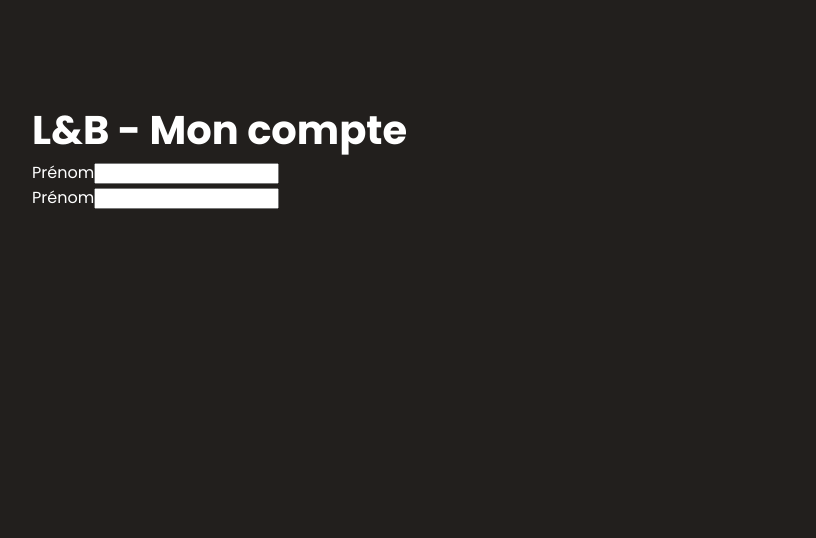
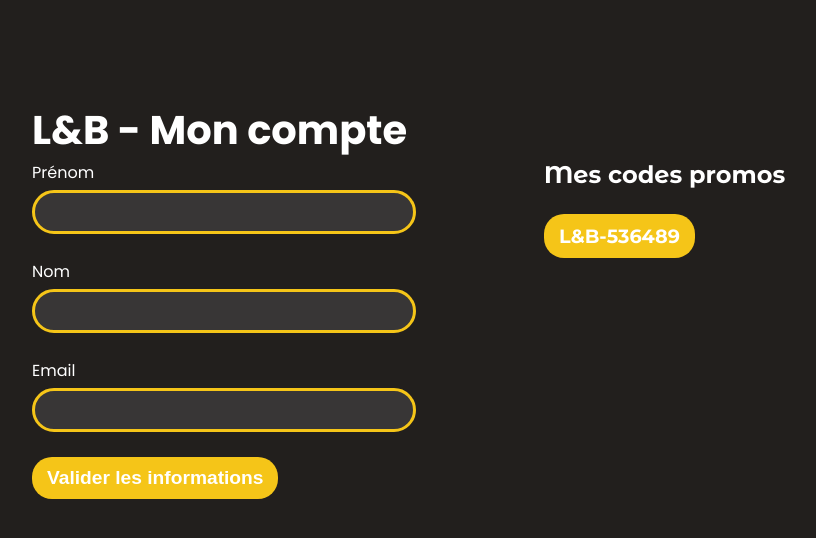
Before and after one commit to Draxx0/L-B-Burgers, a React (Create React App) app: page /account in a window 1280 px wide. Shown: the top 538 px of the page, without its empty margins (96-912 px from the left). Built offline with nearby package versions, Linux system fonts and the light colour scheme.

Commit message:
account view + new easter egg code promo added + on code promo submit check if already use or not and toast in consequencies

```diff
--- a/src/App.jsx
+++ b/src/App.jsx
@@ -15,6 +15,12 @@ function App() {
   const [basket, setBasket] = useState([]);
   const [basketTotalPrice, setBasketTotalPrice] = useState(0);
   const [isAuth, setIsAuth] = useState(false);
+  const [couponCode, setCouponCode] = useState([
+    {
+      code: "L&B-536489",
+      isAlreadyUsed: false,
+    },
+  ]);
 
   const fetchBurgers = () => {
     fetch("./data/burgers.json")
@@ -41,6 +47,8 @@ function App() {
           isShopActive={isShopActive}
           setIsShopActive={setIsShopActive}
           isAuth={isAuth}
+          setCouponCode={setCouponCode}
+          couponCode={couponCode}
         />
         <Shop
           isShopActive={isShopActive}
@@ -62,8 +70,9 @@ function App() {
           basketTotalPrice={basketTotalPrice}
           setBasketTotalPrice={setBasketTotalPrice}
           setIsAuth={setIsAuth}
+          couponCode={couponCode}
         />
-        <Footer isAuth={isAuth} setIsAuth={setIsAuth}/>
+        <Footer isAuth={isAuth} setIsAuth={setIsAuth} />
       </BrowserRouter>
     </div>
   );
--- a/src/App.scss
+++ b/src/App.scss
@@ -103,6 +103,8 @@ input:focus::placeholder {
     color: white;
     font-weight: bold;
     width: fit-content;
+    transition: .3s ease-in-out all;
+    cursor: pointer;
 
     &:hover {
         opacity: 70%;
--- a/src/components/Coupon/Coupon.jsx
+++ b/src/components/Coupon/Coupon.jsx
@@ -6,6 +6,7 @@ const CouponCode = ({ user, isHomeLoaded, setIsHomeLoaded }) => {
   const handleClick = () => {
     navigator.clipboard.writeText("L&B-536489");
     toast.success("Code copié avec succès !");
+    setIsHomeLoaded(!isHomeLoaded);
   };
   return (
     <div className={isHomeLoaded ? "coupon-code active-coupon" : "coupon-code"}>
--- a/src/routes/RoutesComponent.jsx
+++ b/src/routes/RoutesComponent.jsx
@@ -5,16 +5,18 @@ import Contact from "../views/Contact/Contact";
 import Home from "../views/Home/Home";
 import Menus from "../views/Menus/Menus";
 import Order from "../views/Order/Order";
+import Error from "../views/Error/Error";
 
-const RoutesComponent = ({user, setIsAuth, burgers, menus, setUser, isShopActive, setIsShopActive, basket, setBasket, basketTotalPrice, setBasketTotalPrice}) => {
+const RoutesComponent = ({user, setIsAuth, burgers, menus, setUser, isShopActive, setIsShopActive, basket, setBasket, basketTotalPrice, setBasketTotalPrice, couponCode}) => {
   return (
     <Routes>
       <Route path="/" element={<Auth setUser={setUser} setIsAuth={setIsAuth}/>} />
       <Route path="/home" element={<Home isShopActive={isShopActive} setIsShopActive={setIsShopActive} burgers={burgers} user={user}/>} />
       <Route path="/menus" element={<Menus menus={menus} basket={basket} setBasket={setBasket} basketTotalPrice={basketTotalPrice} setBasketTotalPrice={setBasketTotalPrice}/>} />
       <Route path="/contact" element={<Contact user={user} />} />
-      <Route path="/account" element={<Account user={user} setUser={setUser} />} />
-      <Route path="/order" element={<Order basketTotalPrice={basketTotalPrice} setBasketTotalPrice={setBasketTotalPrice} basket={basket}/>} />
+      <Route path="/account" element={<Account user={user} setUser={setUser} couponCode={couponCode} />} />
+      <Route path="/order" element={<Order basketTotalPrice={basketTotalPrice} setBasketTotalPrice={setBasketTotalPrice} basket={basket} couponCode={couponCode} />} />
+      <Route path="*" element={<Error />} />
     </Routes>
   );
 };
--- a/src/views/Account/Account.jsx
+++ b/src/views/Account/Account.jsx
@@ -1,27 +1,98 @@
+import { useState } from "react";
+import { ToastContainer, toast } from "react-toastify";
 import "./Account.scss";
 
-const Account = ({ user, setUser }) => {
-  const { firstName, lastName } = user;
+const Account = ({ user, setUser, couponCode }) => {
+  const [credentials, setCredentials] = useState({});
+  const { firstname, lastname, email } = user;
+
+  const handleFocus = (e) => {
+    setUser({ ...user, [e.target.name]: null });
+  };
+
+  const handleChange = (e) => {
+    const { name, value } = e.target;
+    setCredentials({ ...credentials, [name]: value });
+  };
+
+  const handleSubmit = (e) => {
+    e.preventDefault();
+    setUser({ ...user, ...credentials });
+    toast.success("Vos informations ont bien été modifiées");
+  };
+
+  const handleCopyCode = (index) => {
+    navigator.clipboard.writeText(couponCode[index].code);
+    toast.success(`Le code ${couponCode[index].code} copié avec succès !`);
+  };
+
   return (
     <section id="account">
       <h1 className="page-title">L&B - Mon compte</h1>
 
-      <form className="account-form">
+      <div className="row">
+        <form className="account-form" onSubmit={(e) => handleSubmit(e)}>
           <div className="form-group">
             <label htmlFor="firstName">Prénom</label>
             <input
               type="text"
-            name="firstName"
+              name="firstname"
               id="firstName"
-            value={firstName}
+              value={firstname}
+              onChange={(e) => handleChange(e)}
+              onFocus={(e) => handleFocus(e)}
+              required
             />
           </div>
 
           <div className="form-group">
-          <label htmlFor="lastName">Prénom</label>
-          <input type="text" name="lastName" id="lastName" value={lastName} />
+            <label htmlFor="lastName">Nom</label>
+            <input
+              type="text"
+              name="lastname"
+              id="lastName"
+              value={lastname}
+              onChange={(e) => handleChange(e)}
+              onFocus={(e) => handleFocus(e)}
+              required
+            />
           </div>
+
+          <div className="form-group">
+            <label htmlFor="email">Email</label>
+            <input
+              type="email"
+              name="email"
+              id="email"
+              value={email}
+              onChange={(e) => handleChange(e)}
+              onFocus={(e) => handleFocus(e)}
+              required
+            />
+          </div>
+
+          <input
+            type="submit"
+            className="yellow-button"
+            value="Valider les informations"
+          />
         </form>
+
+        <div className="coupon-code-container">
+          <h2 className="coupon-code-title">Mes codes promos</h2>
+          {couponCode.map((coupon, index) => (
+            <button
+              className="coupon-code-text yellow-button"
+              onClick={() => handleCopyCode(index)}
+              key={coupon}
+            >
+              {coupon.code}
+            </button>
+          ))}
+        </div>
+      </div>
+
+      <ToastContainer />
     </section>
   );
 };
--- a/src/views/Account/Account.scss
+++ b/src/views/Account/Account.scss
@@ -1,4 +1,45 @@
 #account {
     width: 80%;
     margin: 100px auto auto auto;
+
+    .row {
+        width: 100%;
+        align-items: flex-start;
+    }
+
+    .account-form {
+        display: flex;
+        flex-direction: column;
+        gap: 25px;
+        width: 50%;
+
+        .form-group {
+            display: flex;
+            flex-direction: column;
+            gap: 5px;
+
+            input {
+                outline: none;
+                border-radius: 50px;
+                border: 3px solid #f5c518;
+                padding: 10px 20px;
+                width: 75%;
+                background-color: #383636;
+                color: white;
+                font-weight: bold;
+                font-size: 1rem;
+
+                &::placeholder {
+                    transition: .3s ease-in-out all;
+                    color: rgb(188, 188, 188);
+                }
+            }
+        }
+    }
+
+    .coupon-code-container {
+        display: flex;
+        flex-direction: column;
+        gap: 25px;
+    }
 }
--- a/src/views/Auth/Auth.jsx
+++ b/src/views/Auth/Auth.jsx
@@ -17,7 +17,6 @@ const Auth = ({ setUser, setIsAuth }) => {
   const handleChange = (e) => {
     const { name, value } = e.target;
     setCredentials({ ...credentials, [name]: value });
-    localStorage.setItem("credentials", JSON.stringify(credentials));
   };
   return (
     <div className="auth">
@@ -43,6 +42,17 @@ const Auth = ({ setUser, setIsAuth }) => {
             onChange={(e) => handleChange(e)}
           />
         </div>
+
+        <div className="form-group">
+          <label className="input-label">Votre email</label>
+          <input
+            type="text"
+            name="email"
+            className="input-auth"
+            required
+            onChange={(e) => handleChange(e)}
+          />
+        </div>
         <input type="submit" value="GO !" />
       </form>
     </div>
--- /dev/null
+++ b/src/views/Error/Error.jsx
@@ -0,0 +1,26 @@
+import "./Error.scss";
+import Logo from "../../assets/img/logo-2x.png";
+import { useNavigate } from "react-router-dom";
+
+const Error = () => {
+  const navigate = useNavigate();
+
+  const handleClick = () => {
+    navigate(-1);
+  };
+
+  return (
+    <div className="error">
+      <img src={Logo} alt="" />
+      <div className="container">
+        <h1>Erreur 404</h1>
+        <p>La page que vous recherchez n'existe pas</p>
+        <button className="yellow-button" onClick={() => handleClick()}>
+          Revenir à la dernière page
+        </button>
+      </div>
+    </div>
+  );
+};
+
+export default Error;
--- /dev/null
+++ b/src/views/Error/Error.scss
@@ -0,0 +1,32 @@
+.error {
+    height: 100vh;
+    background-image: url('../../assets/img/BG.png');
+    background-size: cover;
+    background-repeat: no-repeat;
+    background-position: center;
+    display: flex;
+    flex-direction: column;
+    justify-content: center;
+    align-items: center;
+    gap: 50px;
+
+    .container {
+        display: flex;
+        flex-direction: column;
+        align-items: center;
+        gap: 5px;
+
+        h1 {
+            font-size: 5rem;
+            font-weight: 600;
+            color: #f5c518;
+            font-family: 'Poppins', sans-serif;
+        }
+
+        p {
+            font-size: 2rem;
+            font-weight: 600;
+            font-family: 'Poppins', sans-serif;
+        }
+    }
+}
--- a/src/views/Order/Order.jsx
+++ b/src/views/Order/Order.jsx
@@ -2,17 +2,16 @@ import { useState } from "react";
 import { ToastContainer, toast } from "react-toastify";
 import "./Order.scss";
 
-const Order = ({ basket, basketTotalPrice, setBasketTotalPrice }) => {
-  const [code, setCode] = useState("");
+const Order = ({
+  basket,
+  basketTotalPrice,
+  setBasketTotalPrice,
+  couponCode,
+}) => {
+  const [coupon, setCoupon] = useState("");
   const [credentials, setCredentials] = useState({});
-  const [alreadyUsed, setAlreadyUsed] = useState(false);
 
-  const handleSubmit = (e) => {
-    e.preventDefault();
-
-    if (code === "L&B-536489" && !alreadyUsed) {
-      setBasketTotalPrice(basketTotalPrice * 0.85);
-      setAlreadyUsed(true);
+  const promoApply = () => {
     toast.success("Code promo appliqué !", {
       position: "bottom-right",
       autoClose: 2000,
@@ -22,10 +21,10 @@ const Order = ({ basket, basketTotalPrice, setBasketTotalPrice }) => {
       draggable: true,
       progress: undefined,
     });
-    }
+  };
 
-    if (code === "") {
-      toast.error("Veuillez entrer un code promo", {
+  const promoError = () => {
+    toast.error("Veuillez entrer un code promo !", {
       position: "bottom-right",
       autoClose: 2000,
       hideProgressBar: false,
@@ -34,9 +33,9 @@ const Order = ({ basket, basketTotalPrice, setBasketTotalPrice }) => {
       draggable: true,
       progress: undefined,
     });
-    }
+  };
 
-    if (code !== "L&B-536489" && code !== "") {
+  const promoInvalid = () => {
     toast.error("Code promo invalide !", {
       position: "bottom-right",
       autoClose: 2000,
@@ -46,9 +45,9 @@ const Order = ({ basket, basketTotalPrice, setBasketTotalPrice }) => {
       draggable: true,
       progress: undefined,
     });
-    }
+  };
 
-    if (alreadyUsed && code === "L&B-536489") {
+  const promoAlreadyUsed = () => {
     toast.error("Code promo déjà utilisé", {
       position: "bottom-right",
       autoClose: 2000,
@@ -58,6 +57,53 @@ const Order = ({ basket, basketTotalPrice, setBasketTotalPrice }) => {
       draggable: true,
       progress: undefined,
     });
+  };
+
+  const handleSubmit = (e) => {
+    e.preventDefault();
+    if (
+      coupon === couponCode[0].code &&
+      couponCode[0].isAlreadyUsed === false
+    ) {
+      setBasketTotalPrice(basketTotalPrice * 0.85);
+      couponCode[0].isAlreadyUsed = true;
+      promoApply();
+      return;
+    } else if (
+      coupon === couponCode[1]?.code &&
+      couponCode[1].isAlreadyUsed === false
+    ) {
+      setBasketTotalPrice(basketTotalPrice * 0.85);
+      couponCode[1].isAlreadyUsed = true;
+      promoApply();
+      return;
+    }
+
+    if (coupon === "") {
+      promoError();
+      return;
+    }
+
+    if (
+      coupon !== couponCode[0].code &&
+      coupon !== couponCode[1]?.code &&
+      coupon !== ""
+    ) {
+      promoInvalid();
+      return;
+    }
+
+    if (couponCode[0].isAlreadyUsed === true && coupon === couponCode[0].code) {
+      promoAlreadyUsed();
+      return;
+    }
+
+    if (
+      couponCode[1]?.isAlreadyUsed === true &&
+      coupon === couponCode[1]?.code
+    ) {
+      promoAlreadyUsed();
+      return;
     }
   };
 
@@ -216,7 +262,7 @@ const Order = ({ basket, basketTotalPrice, setBasketTotalPrice }) => {
               type="text"
               placeholder="Code promo"
               className="input-coupon"
-              onChange={(e) => setCode(e.target.value)}
+              onChange={(e) => setCoupon(e.target.value)}
             />
           </div>
           <input type="submit" className="submit-coupon yellow-button" />
```
Also changed, not shown: src/components/Navbar/Navbar.jsx (+27 -2 lines), src/components/Shop/Shop.jsx (+6 -1 lines). Lines whose indentation alone changed are shown as unchanged.
